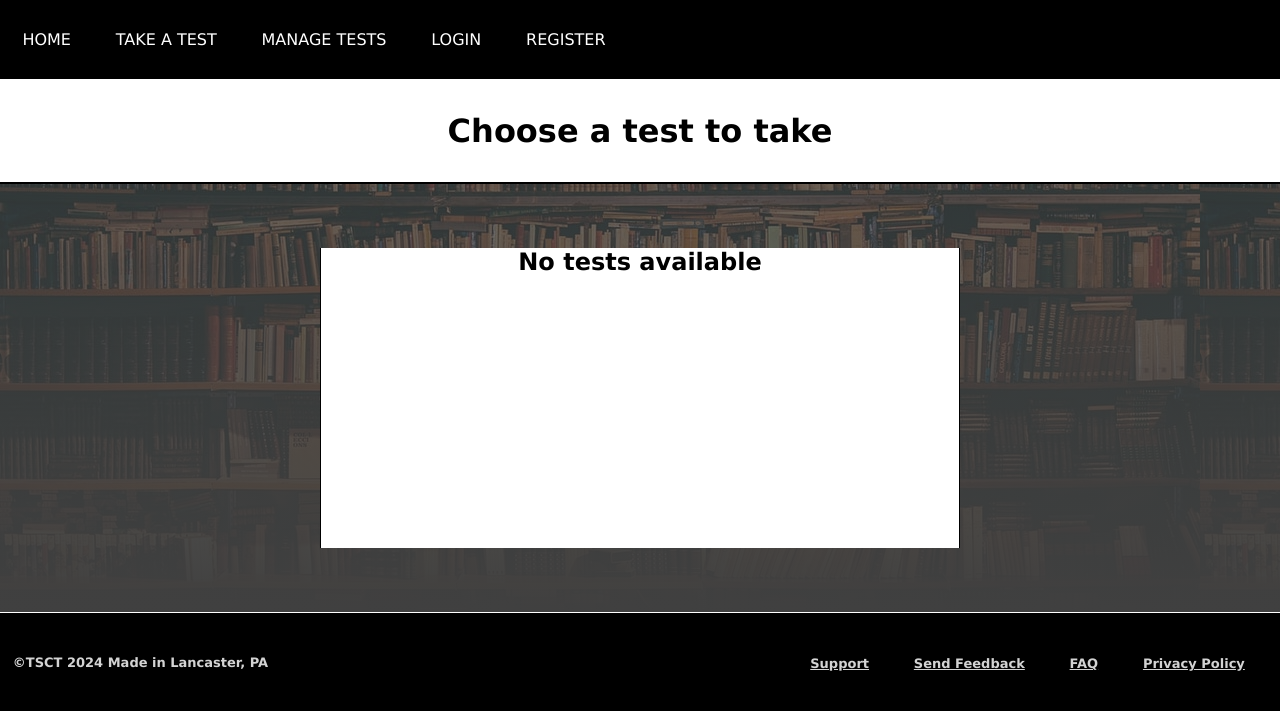
After one commit to J-Rathman/160-Final-Project, a Flask app: template templates/test_list.html in a window 1280 px wide. The commit adds this page. Shown: the top 711 px of the page. Run offline with Flask 3, Linux system fonts and the light colour scheme; the template is opened without the code that fills it, so the values that code supplies are empty.

Commit message:
Various changes to testing

```diff
--- a/main.py
+++ b/main.py
@@ -68,9 +68,16 @@ def register():
         return render_template("register.html", error="Passwords do not match", success=None)
 
 
-@app.route("/take_a_test", methods=["GET"])
+@app.route("/tests", methods=["GET"])
 def get_test_taking_template():
-    return render_template("take_test.html", loggedin=session.get("username"))
+    tests = conn.execute(text("SELECT * FROM tests"))
+    return render_template("test_list.html", loggedin=session.get("username"), tests=tests)
+
+
+@app.route("/tests/<test>")
+def take_test(test):
+    questions = conn.execute(text(f"SELECT question FROM test_questions WHERE test_name = {test}"))
+    return render_template("testing.html", test=test, questions=questions, loggedin=session.get("username"))
 
 
 @app.route("/manage_tests", methods=["GET"])
--- a/static/styles/mainstyles.css
+++ b/static/styles/mainstyles.css
@@ -56,11 +56,12 @@ header li span:hover {
 /*  Footer  */
 footer {
     background-color: black;
-    height: 80px;
+    height: 100px;
     width: 100%;
     border-top: 1px solid white;
     display: flex;
     justify-content: space-between;
+    align-items: center;
     padding: 2% 1%;
 }
 
@@ -148,24 +149,33 @@ main .index-btns {
 }
 
 /* Register/login page */
-main .register-form, main .login-form {
+main .register-form, main .login-form, main .test-form {
     display: flex;
     flex-direction: column;
-    justify-content: space-evenly;
     margin: 1%;
     background-color: white;
     border: 2px solid black;
     border-radius: 5px;
+    min-height: 360px;
 }
 
-main .login-form {
-    margin-bottom: 15%;
+main .test-form {
+    min-height: 460px;
+    max-height: 520px;
+    overflow: scroll;
 }
 
 input[type="text"], input[type="submit"], input[type="password"] {
     padding: 20px;
     margin: 1em;
     width: 300px;
+    align-self: center;
+}
+
+textarea {
+    margin: 0 1em;
+    padding: 0 5px;
+    min-height: 60px;
 }
 
 input[type="submit"]:hover, input[type="radio"]:hover, .radios label:hover {
@@ -183,3 +193,26 @@ input[type="submit"]:hover, input[type="radio"]:hover, .radios label:hover {
 form .radios {
     padding: 20px;
 }
+
+
+form .question {
+    padding: 16px;
+}
+
+.test-card {
+    width: 50%;
+    display: flex;
+    flex-wrap: wrap;
+    justify-content: center;
+    background-color: white;
+    border-left: 1px solid black;
+    border-right: 1px solid black;
+    min-height: 300px;
+    margin: 5%;
+    overflow: scroll;
+}
+
+.test-card a {
+    color: black;
+    padding: 20px;
+}
--- a/templates/base.html
+++ b/templates/base.html
@@ -11,7 +11,7 @@
     <header>
         <ul class="header_links">
             <li><a href="/">HOME</a></li>
-            <li><a href="/take_a_test">TAKE A TEST</a></li>
+            <li><a href="/tests">TAKE A TEST</a></li>
             <li><a href="/manage_tests">MANAGE TESTS</a></li>
             {% if loggedin %}
                 <li><span>LOGGED IN AS: {{ loggedin }}</span></li>
@@ -29,10 +29,10 @@
     <footer>
         <span>©TSCT 2024 Made in Lancaster, PA</span>
         <ul>
-            <li><a href="#">Support</a></li>
-            <li><a href="#">Send Feedback</a></li>
-            <li><a href="#">FAQ</a></li>
-            <li><a href="#">Privacy Policy</a></li>
+            <li><a href="/">Support</a></li>
+            <li><a href="/">Send Feedback</a></li>
+            <li><a href="/">FAQ</a></li>
+            <li><a href="/">Privacy Policy</a></li>
         </ul>
     </footer>
 </body>
--- a/templates/take_test.html
+++ /dev/null
@@ -1,5 +0,0 @@
-{% extends "base.html" %}
-{% block body %}
-
-
-{% endblock %}
--- /dev/null
+++ b/templates/test_list.html
@@ -0,0 +1,15 @@
+{% extends "base.html" %}
+{% block body %}
+    <main>
+        <h1 class="form-header">Choose a test to take</h1>
+        <div class="test-card">
+            {% if tests %}
+                {% for test in tests %}
+                    <a href="/tests/'{{ test['test_name'] }}'">{{ test['test_name'] }} - Posted by: {{ test['created_by'] }}</a>
+                {% endfor %}
+            {% else %}
+                <h2>No tests available</h2>
+            {% endif %}
+        </div>
+    </main>
+{% endblock %}
```
Also changed, not shown: templates/testing.html (added, +16 -0 lines), 3 other files.
